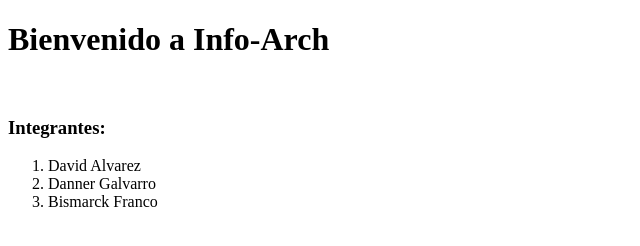
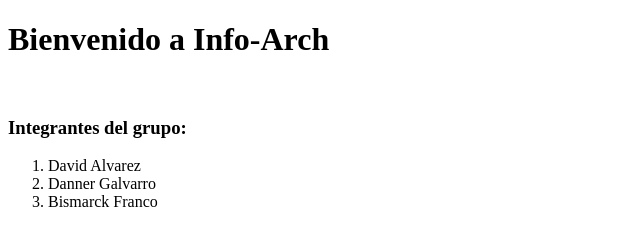
Before and after one commit to fbfranco/FirstLine-Ramas, a plain HTML site: page src/Index.html in a window 1280 px wide. Shown: the whole page, without its empty margins (0-640 px from the left). Drawn offline with Linux system fonts and the light colour scheme.

Commit message:
Titulo modificado

```diff
--- a/src/Index.html
+++ b/src/Index.html
@@ -9,7 +9,7 @@
 <body>
     <h1>Bienvenido a Info-Arch</h1>
     <br>
-    <h3>Integrantes:</h3>
+    <h3>Integrantes del grupo:</h3>
     <ol>
         <li>David Alvarez</li>
         <li>Danner Galvarro</li>
```
